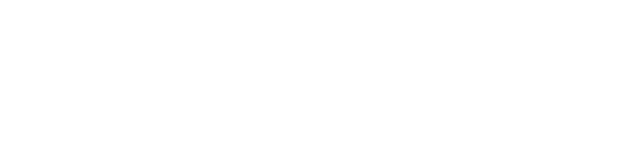
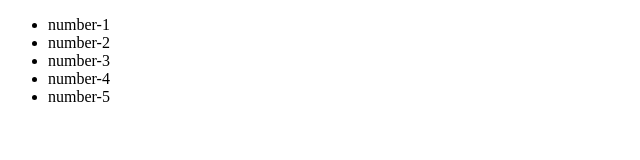
Before and after one commit to naimur8606/my-first-git-repo, a plain HTML site: page index.html in a window 1280 px wide. Shown: the whole page, without its empty margins (0-640 px from the left). Drawn offline with Linux system fonts and the light colour scheme.

Commit message:
first change

```diff
--- a/index.html
+++ b/index.html
@@ -6,6 +6,14 @@
     <title>My first Github Repo</title>
 </head>
 <body>
-
+    <div>
+        <ul>
+            <li>number-1</li>
+            <li>number-2</li>
+            <li>number-3</li>
+            <li>number-4</li>
+            <li>number-5</li>
+        </ul>
+    </div>
 </body>
 </html>
```
